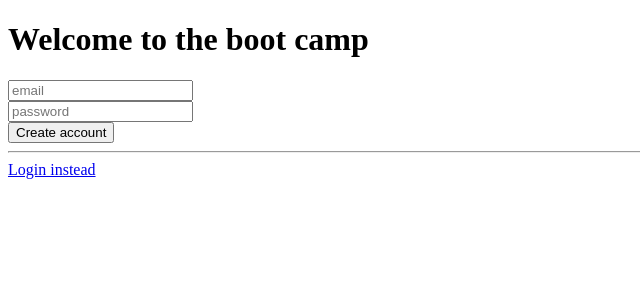
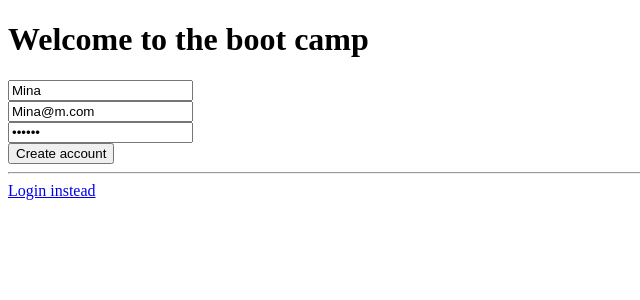
Before and after one commit to Nermeen-M/lms, a React (Create React App) app: page /sign-up in a window 1280 px wide. Shown: the top 300 px of the page, without its empty margins (0-640 px from the left). Built offline with nearby package versions, Linux system fonts and the light colour scheme.

Commit message:
Authentication

```diff
--- a/src/App.jsx
+++ b/src/App.jsx
@@ -4,9 +4,15 @@ import StudentRoutes from "./routes/StudentRoutes";
 import { useUser } from "./state/UserContext";
 
 export default function App() {
-  const { uid } = useUser();
+  const { user, uid } = useUser();
+  const isTeacher = user.role == "teacher";
+  // console.log("isTeacher", isTeacher);
 
   return (
-    <div className="App">{uid ? <AdminRoutes /> : <UnloggedRoutes />}</div>
+    <div className="App">
+      {!user.uid && <UnloggedRoutes />}
+      {user.id && isTeacher && <AdminRoutes />}
+      {user.id && !isTeacher && <StudentRoutes />}
+    </div>
   );
 }
--- a/src/pages/SignUp.jsx
+++ /dev/null
@@ -1,52 +0,0 @@
-import { useState } from "react";
-import { Link, useNavigate } from "react-router-dom";
-
-import { createAccount } from "../scripts/firebase/auth";
-
-export default function SignUp() {
-  const navigate = useNavigate();
-
-  const [email, setEmail] = useState("");
-  const [password, setPassword] = useState("");
-
-  async function onSubmit(event) {
-    event.preventDefault();
-
-    const result = await createAccount(email, password);
-
-    result.status ? onSucess(result) : onFailure(result);
-  }
-
-  function onSucess(result) {
-    navigate("/home");
-  }
-
-  function onFailure(result) {
-    alert(`Cannot create an account, ${result.message}`);
-  }
-
-  return (
-    <div>
-      <h1>Welcome to the boot camp</h1>
-      <form onSubmit={(event) => onSubmit(event)}>
-        <input
-          placeholder="email"
-          type="email"
-          value={email}
-          onChange={(event) => setEmail(event.target.value)}
-        />
-        <br />
-        <input
-          placeholder="password"
-          type="password"
-          value={password}
-          onChange={(event) => setPassword(event.target.value)}
-        />
-        <br />
-        <button>Create account</button>
-      </form>
-      <hr />
-      <Link to="/login">Login instead</Link>
-    </div>
-  );
-}
--- a/src/pages/Login.jsx
+++ b/src/pages/auth/Login.jsx
@@ -1,13 +1,14 @@
 import { useState } from "react";
 import { Link, useNavigate } from "react-router-dom";
 
-import { login } from "../scripts/firebase/auth";
-import { readDocument } from "../scripts/firebase/fireStore";
-import { useUser } from "../state/UserContext";
+import { login } from "../../scripts/firebase/auth";
+import { readDocument } from "../../scripts/firebase/fireStore";
+import { useUser } from "../../state/UserContext";
 
 export default function Login() {
   const navigate = useNavigate();
-  const { setUid, saveUID, setUser, saveUser } = useUser();
+  // const { setUid, saveUID, setUser, saveUser } = useUser();
+  const { setUser, saveUser } = useUser();
 
   const [email, setEmail] = useState("nermeen.mamdouh.nm@gmail.com");
   const [password, setPassword] = useState("123456");
@@ -22,13 +23,13 @@ export default function Login() {
 
   async function onSucess(result) {
     const userData = await getUserData(result.payload);
-    console.log("user Data", userData);
-    setUid(result.payload);
+    // console.log("user Data", userData);
+    // setUid(result.payload);
     setUser(userData);
 
     if (remember) {
-      console.log("Login.jsx preparing to save...", result.payload);
-      saveUID(result.payload);
+      // console.log("Login.jsx preparing to save...", result.payload);
+      // saveUID(result.payload);
       await saveUser(userData);
     }
 
--- a/src/pages/RecoverPassword.jsx
+++ b/src/pages/auth/RecoverPassword.jsx
@@ -1,7 +1,7 @@
 import { useState } from "react";
 import { Link } from "react-router-dom";
 
-import { recoverAccount } from "../scripts/firebase/auth";
+import { recoverAccount } from "../../scripts/firebase/auth";
 
 export default function RecoverPassword() {
   const [email, setEmail] = useState("");
--- /dev/null
+++ b/src/pages/auth/SignUp.jsx
@@ -0,0 +1,77 @@
+import { useState } from "react";
+import { Link, useNavigate } from "react-router-dom";
+
+import { createAccount } from "../../scripts/firebase/auth";
+import { createDocumentWithManualId } from "../../scripts/firebase/fireStore";
+
+// import { useUser } from "../../state/UserContext";
+
+export default function SignUp() {
+  const navigate = useNavigate();
+  // const { setUid, user, setUser } = useUser();
+  // const { user, setUser } = useUser();
+
+  const [name, setName] = useState("Mina");
+  const [email, setEmail] = useState("Mina@m.com");
+  const [password, setPassword] = useState("123456");
+  const [isloading, setIsLoading] = useState(false);
+  const collectionName = "users";
+
+  async function onSubmit(event) {
+    event.preventDefault();
+    setIsLoading(true);
+
+    const result = await createAccount(email, password);
+
+    result.status ? onSucess(result) : onFailure(result);
+  }
+
+  async function onSucess(result) {
+    const userData = { uid: result.payload, name: name, role: "student" };
+    await createDocumentWithManualId(collectionName, result.payload, userData);
+
+    // await setUser(userData);
+    // await setUid(result.payload);
+    setIsLoading(false);
+    navigate("/login");
+  }
+
+  function onFailure(result) {
+    setIsLoading(false);
+    alert(`Cannot create an account, ${result.message}`);
+  }
+
+  return (
+    <div>
+      {isloading && <p>Loading...</p>}
+
+      <h1>Welcome to the boot camp</h1>
+      <form onSubmit={(event) => onSubmit(event)}>
+        <input
+          placeholder="name"
+          type="name"
+          value={name}
+          onChange={(event) => setName(event.target.value)}
+        />
+        <br />
+        <input
+          placeholder="email"
+          type="email"
+          value={email}
+          onChange={(event) => setEmail(event.target.value)}
+        />
+        <br />
+        <input
+          placeholder="password"
+          type="password"
+          value={password}
+          onChange={(event) => setPassword(event.target.value)}
+        />
+        <br />
+        <button>Create account</button>
+      </form>
+      <hr />
+      <Link to="/login">Login instead</Link>
+    </div>
+  );
+}
--- a/src/routes/UnloggedRoutes.jsx
+++ b/src/routes/UnloggedRoutes.jsx
@@ -1,9 +1,9 @@
 import { Routes, Route } from "react-router-dom";
 
 import Landing from "../pages/Landing";
-import Login from "../pages/Login";
-import SignUp from "../pages/SignUp";
-import RecoverPassword from "../pages/RecoverPassword";
+import Login from "../pages/auth/Login";
+import SignUp from "../pages/auth/SignUp";
+import RecoverPassword from "../pages/auth/RecoverPassword";
 import NotFound from "../pages/NotFound";
 
 export default function UnloggedRoutes() {
--- a/src/state/UserContext.jsx
+++ b/src/state/UserContext.jsx
@@ -3,27 +3,34 @@ import { createContext, useContext, useState, useEffect } from "react";
 const Context = createContext();
 
 export function UserProvider({ children, storageKey }) {
-  const [uid, setUid] = useState(loadUID(storageKey));
+  // const [uid, setUid] = useState(loadUID(storageKey));
   const [user, setUser] = useState(loadUser("user-data"));
 
-  const value = { uid, setUid, saveUID, user, setUser, saveUser };
+  // const value = { uid, setUid, saveUID, user, setUser, saveUser };
+  const value = { user, setUser, saveUser };
 
-  function loadUID(storageKey) {
-    const data = localStorage.getItem(storageKey);
+  // function loadUID(storageKey) {
+  //   const data = localStorage.getItem(storageKey);
+  //   return data;
+  // }
+
+  function loadUser(storagekeyy) {
+    const stringData = localStorage.getItem(storagekeyy);
+    const data = JSON.parse(stringData) || {};
     return data;
   }
 
-  function loadUser(storagekeyy) {
-    const data = localStorage.getItem(storagekeyy);
-    return data;
-  }
-
-  function saveUID(uid) {
-    localStorage.setItem(storageKey, uid);
-  }
+  // function saveUID(uid) {
+  //   localStorage.setItem(storageKey, uid);
+  // }
 
   async function saveUser(user) {
-    localStorage.setItem("user-data", JSON.stringify(user));
+    // localStorage.setItem("user-data", JSON.stringify(user));
+
+    const key = "user-data";
+    const data = JSON.stringify(user);
+
+    localStorage.setItem(key, data);
   }
 
   return <Context.Provider value={value}>{children}</Context.Provider>;
```
